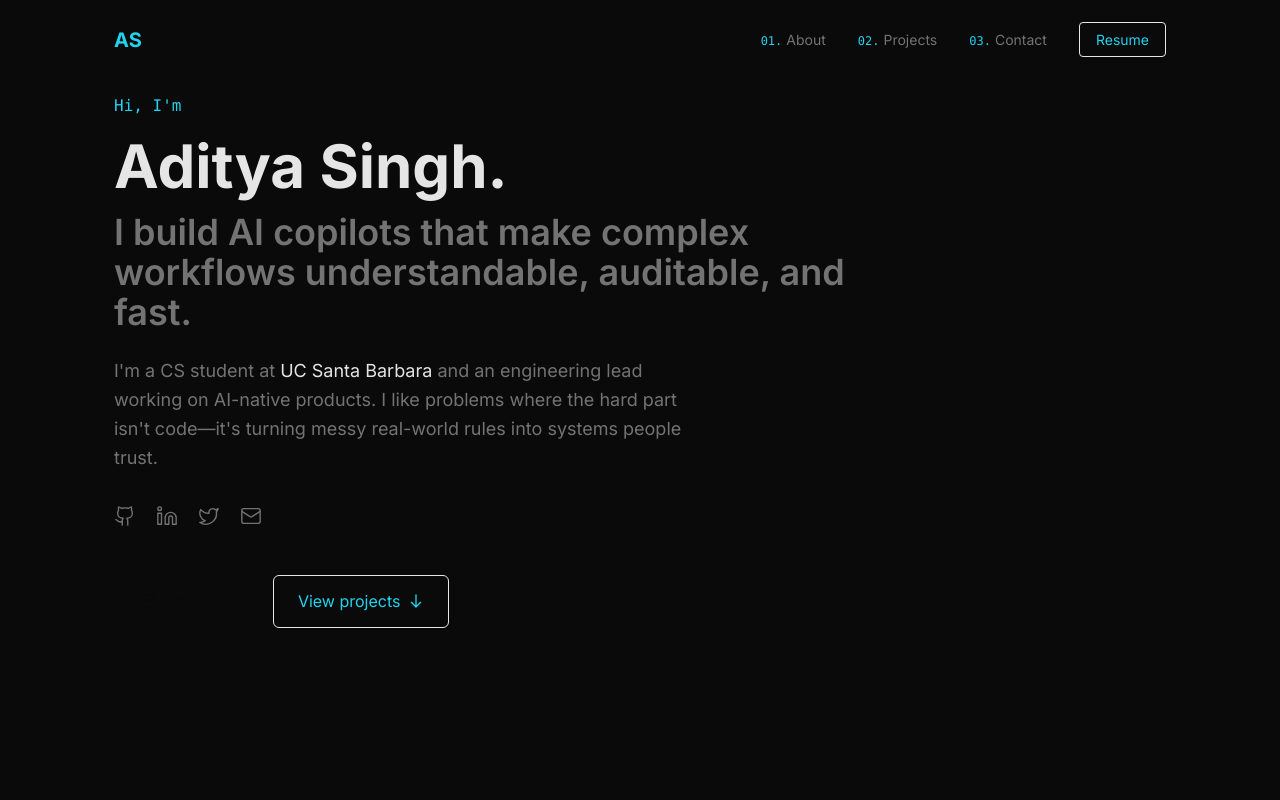
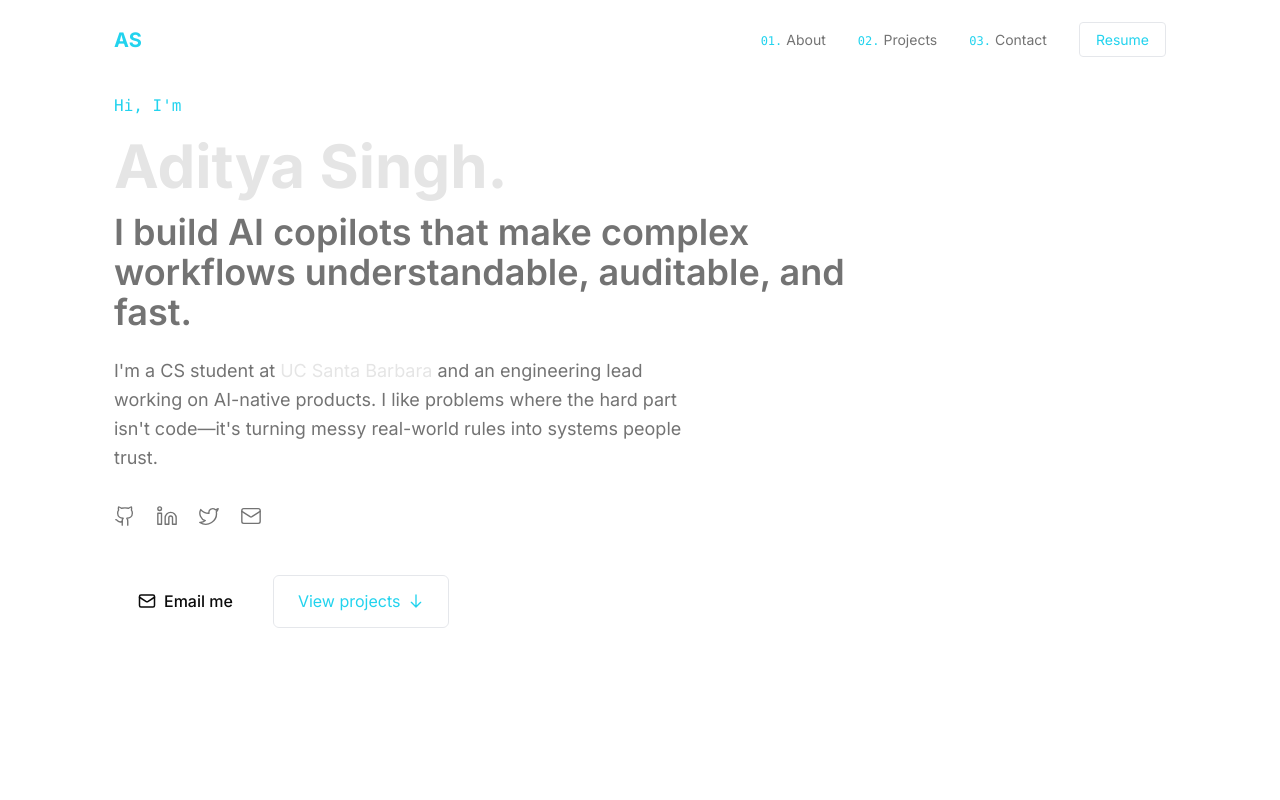
Before and after one commit to adityasingh2400/website, a Next.js app: page / in a window 1280 px wide. Shown: the top 800 px of the page. Built offline with nearby package versions, Linux system fonts and the light colour scheme.

Commit message:
Add interactive WebGL fluid simulation background
Uses webgl-fluid-enhanced library to render a full-page interactive
fluid simulation behind all site content. Color palette matched to
site accent colors (cyan, purple, pink).

```diff
--- a/app/globals.css
+++ b/app/globals.css
@@ -25,7 +25,7 @@
 }
 
 body {
-  background: var(--background);
+  background: transparent;
   color: var(--foreground);
   font-family: var(--font-inter), system-ui, -apple-system, BlinkMacSystemFont, 'Segoe UI', Roboto, sans-serif;
   font-size: 16px;
--- a/app/layout.tsx
+++ b/app/layout.tsx
@@ -1,5 +1,6 @@
 import type { Metadata } from "next";
 import { Inter } from "next/font/google";
+import { FluidBackground } from "@/components/ui/FluidBackground";
 import "./globals.css";
 
 const inter = Inter({
@@ -28,7 +29,10 @@
   return (
     <html lang="en">
       <body className={`${inter.variable} antialiased`}>
-        {children}
+        <FluidBackground />
+        <div style={{ position: 'relative', zIndex: 1 }}>
+          {children}
+        </div>
       </body>
     </html>
   );
--- /dev/null
+++ b/components/ui/FluidBackground.tsx
@@ -0,0 +1,82 @@
+'use client';
+
+import { useEffect, useRef } from 'react';
+
+declare global {
+  interface Window {
+    WebGLFluidEnhanced: { default: new (container: HTMLElement) => FluidSim };
+  }
+}
+
+interface FluidSim {
+  setConfig: (config: Record<string, unknown>) => void;
+  start: () => void;
+}
+
+export function FluidBackground() {
+  const containerRef = useRef<HTMLDivElement>(null);
+  const simRef = useRef<FluidSim | null>(null);
+
+  useEffect(() => {
+    if (simRef.current) return;
+
+    const script = document.createElement('script');
+    script.src = 'https://cdn.jsdelivr.net/npm/webgl-fluid-enhanced@0.8.0/dist/index.umd.js';
+    script.async = true;
+    script.onload = () => {
+      if (!containerRef.current || !window.WebGLFluidEnhanced) return;
+
+      const fluidSim = new window.WebGLFluidEnhanced.default(containerRef.current);
+      fluidSim.setConfig({
+        simResolution: 128,
+        dyeResolution: 512,
+        densityDissipation: 0.5,
+        velocityDissipation: 0.1,
+        pressure: 0.1,
+        pressureIterations: 20,
+        curl: 3,
+        splatRadius: 0.1,
+        splatForce: 4000,
+        shading: true,
+        colorful: true,
+        colorUpdateSpeed: 10,
+        paused: false,
+        backgroundColor: '#0a0a0a',
+        transparent: false,
+        bloom: true,
+        bloomIterations: 4,
+        bloomResolution: 256,
+        bloomIntensity: 0.5,
+        bloomThreshold: 0.8,
+        bloomSoftKnee: 0.7,
+        sunrays: false,
+        hover: true,
+        brightness: 0.5,
+        colorPalette: ['#22d3ee', '#a78bfa', '#f472b6'],
+      });
+      fluidSim.start();
+      simRef.current = fluidSim;
+    };
+
+    document.head.appendChild(script);
+
+    return () => {
+      script.remove();
+    };
+  }, []);
+
+  return (
+    <div
+      ref={containerRef}
+      id="fluid-bg"
+      style={{
+        position: 'fixed',
+        inset: 0,
+        zIndex: 0,
+        width: '100vw',
+        height: '100vh',
+        overflow: 'hidden',
+      }}
+    />
+  );
+}
```
